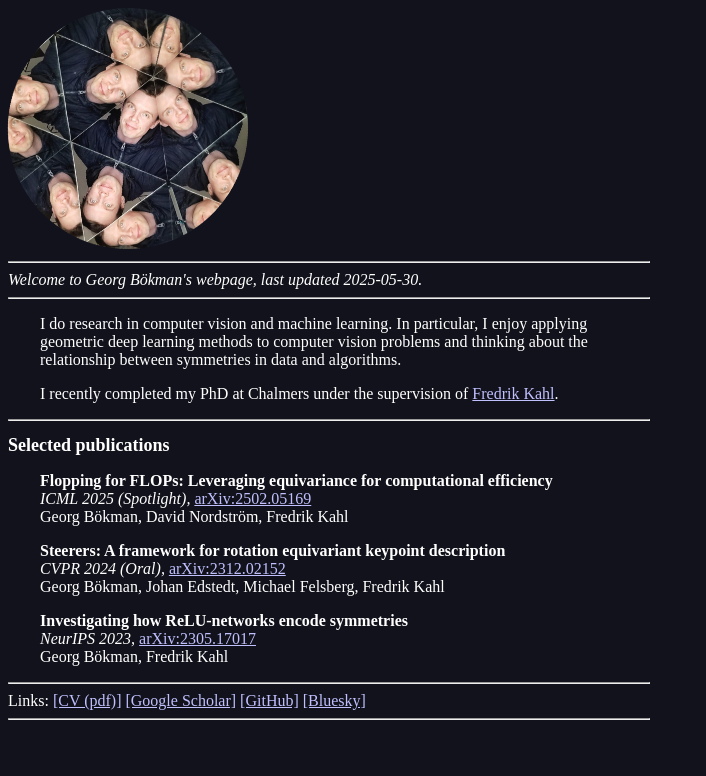
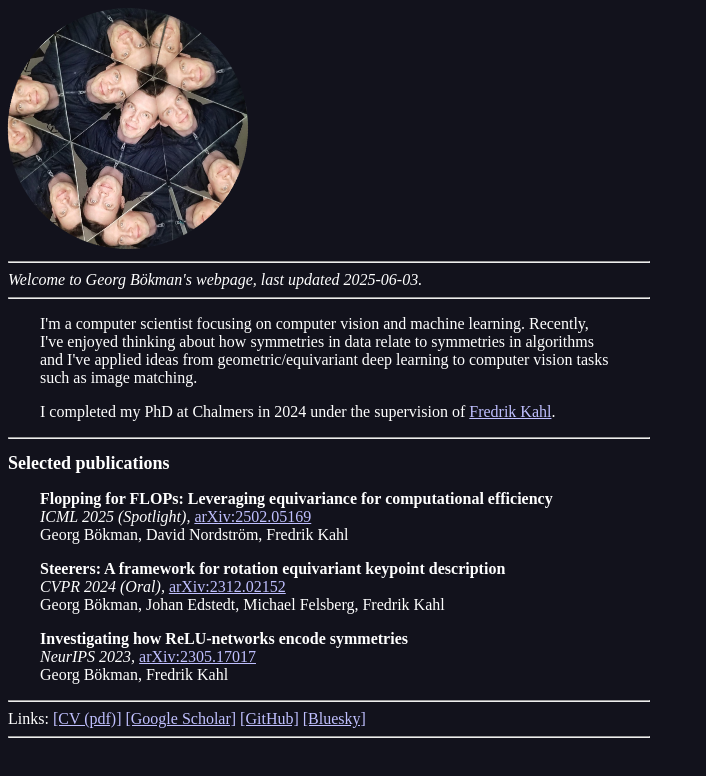
Before and after one commit to georg-bn/georg-bn.github.io, a plain HTML site: page index.html in a window 1280 px wide. Shown: the whole page, without its empty margins (0-706 px from the left). Drawn offline with Linux system fonts and the light colour scheme.

Commit message:
Publishable

```diff
--- a/index.html
+++ b/index.html
@@ -10,20 +10,25 @@
     <body>
         <main>
             <header>
-                <img src="georg_portrait_symmetry.png" alt="Rotating portrait of Georg Bökman" class=rotated-img>
+                <img src="georg_portrait_symmetry.png"
+                    alt="Rotating portrait of Georg Bökman" class=rotated-img>
                 <hr>
-                <i> Welcome to Georg Bökman's webpage, last updated 2025-05-30. </i>
+                <i> Welcome to Georg Bökman's webpage, last updated 2025-06-03. </i>
             </header>
             <hr>
 
             <section>
                 <p>
-                    I do research in computer vision and machine learning.
-                    In particular, I enjoy applying geometric deep learning methods to computer vision problems
-                    and thinking about the relationship between symmetries in data and algorithms.
+                    I'm a computer scientist focusing on computer vision and machine learning.
+                    Recently, I've enjoyed
+                    thinking about how symmetries in data relate to symmetries in algorithms
+                    and I've applied ideas from geometric/equivariant deep learning
+                    to computer vision tasks such as image matching.
                 </p>
                 <p>
-                    I recently completed my PhD at Chalmers under the supervision of <a href="https://fredkahl.github.io">Fredrik Kahl</a>.
+                    I completed my PhD at Chalmers
+                    in 2024 under the supervision of
+                    <a href="https://fredkahl.github.io">Fredrik Kahl</a>.
                 </p>
             </section>
             <hr>
@@ -34,7 +39,8 @@
                 <p>
                 <b> Flopping for FLOPs: Leveraging equivariance for computational efficiency </b>
                 <br>
-                <i> ICML 2025 (Spotlight), </i> <a href="https://arxiv.org/abs/2502.05169">arXiv:2502.05169</a>
+                    <i> ICML 2025 (Spotlight), </i>
+                    <a href="https://arxiv.org/abs/2502.05169">arXiv:2502.05169</a>
                 <br>
                 Georg Bökman, David Nordström, Fredrik Kahl
                 </p>
@@ -43,7 +49,8 @@
                 <p>
                 <b> Steerers: A framework for rotation equivariant keypoint description </b>
                 <br>
-                <i> CVPR 2024 (Oral), </i> <a href="https://arxiv.org/abs/2312.02152">arXiv:2312.02152</a>
+                    <i> CVPR 2024 (Oral), </i>
+                    <a href="https://arxiv.org/abs/2312.02152">arXiv:2312.02152</a>
                 <br>
                 Georg Bökman, Johan Edstedt, Michael Felsberg, Fredrik Kahl
                 </p>
@@ -51,7 +58,8 @@
                 <p>
                 <b> Investigating how ReLU-networks encode symmetries </b>
                 <br>
-                <i> NeurIPS 2023, </i> <a href="https://arxiv.org/abs/2305.17017">arXiv:2305.17017</a>
+                    <i> NeurIPS 2023, </i>
+                    <a href="https://arxiv.org/abs/2305.17017">arXiv:2305.17017</a>
                 <br>
                 Georg Bökman, Fredrik Kahl
                 </p>
--- a/my.css
+++ b/my.css
@@ -14,7 +14,8 @@ footer {
 }
 p {
     margin-left: 4ch;
-    max-width: 76ch;
+    margin-right: 4ch;
+    max-width: 72ch;
     white-space: wrap;
 }
 hr {
```
